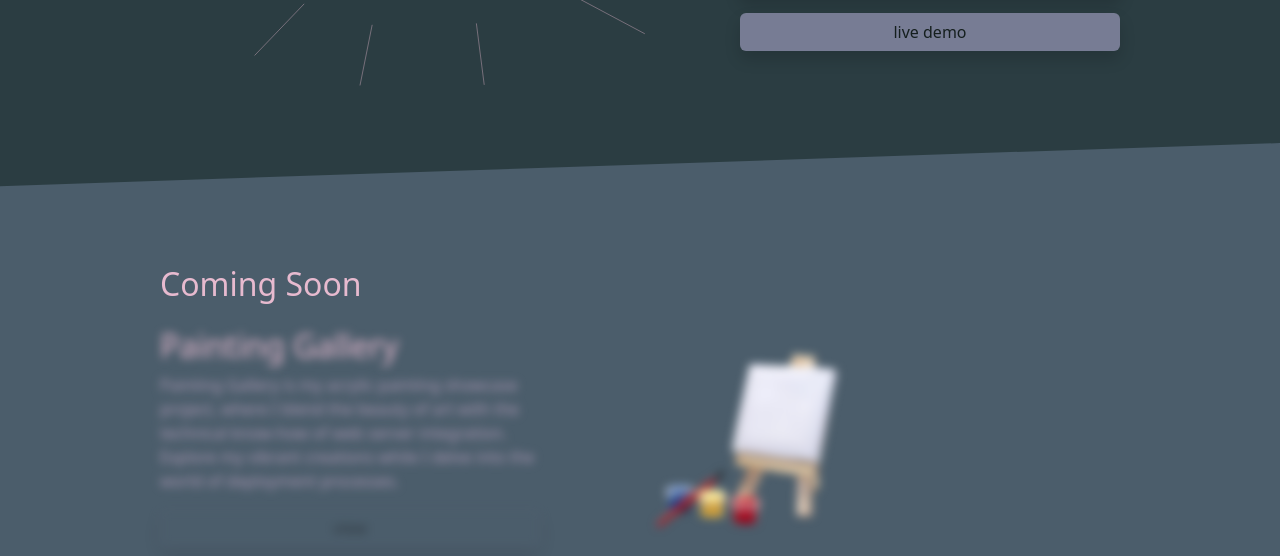
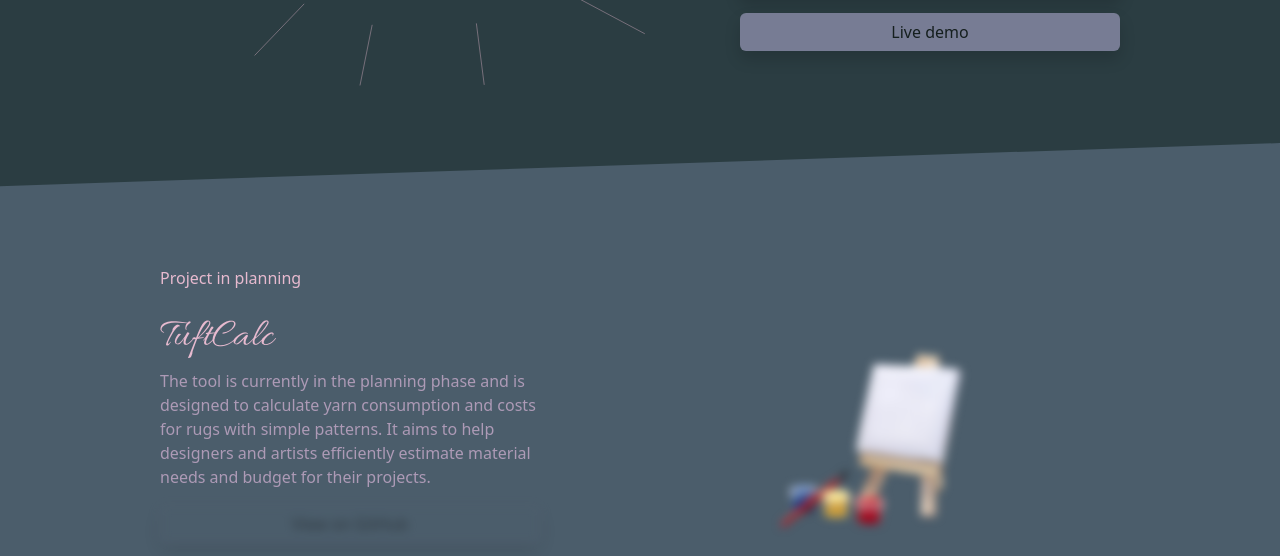
Before and after one commit to ChristinWeingartner/Portfolio, a plain HTML site: page index.html in a window 1280 px wide. Shown: the part 974-1530 px from the top of the page. Drawn offline with nearby package versions, Linux system fonts and the light colour scheme.

Commit message:
change lastname

```diff
--- a/assets/main.scss
+++ b/assets/main.scss
@@ -31,20 +31,8 @@ body {
   margin: 0 1.25rem;
 }
 
-@media (max-width: 575.98px) {
-  .image {
-    margin-left: 0;
-  }
-}
-
-@media (min-width: 575.98px) {
-  .image {
-    margin-left: 1rem;
-  }
-}
 
 .image {
-  position: absolute;
   margin-top: 1rem;
   max-width: 12.5rem;
   width: 100%;
@@ -55,21 +43,6 @@ body {
 .explanation {
   max-width: 23.75rem;
 }
-
-/*.cursor {
-  position: absolute;
-  width: 55rem;
-  height: 55rem;
-  border-radius: 50%;
-  pointer-events: none;
-  background: radial-gradient(
-    circle,
-    rgba(255, 255, 255, 0.036852240896358524) 4%,
-    rgba(255, 255, 255, 0.022846638655462215) 23%,
-    rgba(255, 255, 255, 0) 70%
-  );
-}*/
-//
 
 // header
 .header {
--- a/index.html
+++ b/index.html
@@ -147,18 +147,18 @@
             </p>
 
             <a
-              href="https://github.com/CMietschnig/Housekeeping-Book"
+              href="https://github.com/ChristinWeingartner/Housekeeping-Book"
               target="_blank"
               class="btn btn-quaternary shadow mb-3"
               >View on GitHub</a
             >
-            <button class="btn btn-quaternary shadow">live demo</button>
+            <button class="btn btn-quaternary shadow">Live demo</button>
           </div>
         </div>
       </div>
     </section>
 
-    <!-- coming soon project -->
+    <!-- project in planning -->
     <section class="project bg-tertiary">
       <div class="w-75">
         <div class="custom-shape-divider-top-1701255977">
@@ -178,27 +178,24 @@
           class="d-flex flex-column flex-xl-row justify-content-center justify-content-xl-between align-items-center"
         >
           <div class="d-flex flex-column pt-5 pt-xl-0">
-            <h2
+            <h6
               class="d-flex justify-content-center justify-content-xl-start text-senary pb-3"
             >
-              Coming Soon
-            </h2>
-            <h2
-              class="d-flex justify-content-center justify-content-xl-start text-senary coming-soon"
+              Project in planning
+            </h6>
+            <h1
+              class="d-flex justify-content-center justify-content-xl-start text-elegant text-senary"
             >
-              Painting Gallery
-            </h2>
-            <p class="explanation text-quinary coming-soon">
-              Painting Gallery is my acrylic painting showcase project, where I
-              blend the beauty of art with the technical know-how of web server
-              integration. Explore my vibrant creations while I delve into the
-              world of deployment processes.
+              TuftCalc
+            </h1>
+            <p class="explanation text-quinary">
+              The tool is currently in the planning phase and is designed to calculate yarn consumption and costs for rugs with simple patterns. It aims to help designers and artists efficiently estimate material needs and budget for their projects.
             </p>
             <button class="btn btn-quaternary shadow mb-3 coming-soon" disabled>
-              view
+              View on GitHub
             </button>
             <button class="btn btn-quaternary shadow coming-soon" disabled>
-              live demo
+              Live demo
             </button>
           </div>
           <div
@@ -318,7 +315,7 @@
               <span class="badge bg-secondary text-quaternary">Reliable</span>
             </div>
             <p>
-              I'm Christin Mietschnig, a passionate fullstack developer with a
+              I'm Christin Weingartner, a passionate fullstack developer with a
               keen eye for detail and a
               <span class="fst-italic fw-bold"
                 >love for responsive frontend solutions</span
@@ -457,14 +454,14 @@
       <div class="w-75">
         <div class="d-flex justify-content-center flex-wrap">
           <!-- e-mail -->
-          <a class="eMail" href="mailto:chrissi.mietschnig@gmx.at">
+          <a class="eMail" href="mailto:chrissi.weingartner@gmx.at">
             <span class="tooltip-text">Get in touch</span>
             <i class="fa fa-envelope pe-3 fs-2" aria-hidden="true"></i>
           </a>
           <!-- linkedIn -->
           <a
             class="linkedIn"
-            href="www.linkedin.com/in/christin-mietschnig-9a402a213"
+            href="www.linkedin.com/in/christin-weingartner-9a402a213"
             target="_blank"
           >
             <span class="tooltip-text">Visit my LinkedIn profile</span>
```
Also changed, not shown: assets/css/main.css, assets/images/ReadMe/Logo_Portfolio.png (added), assets/images/ReadMe/ReadMeHeader.png (deleted), 1 other file.
